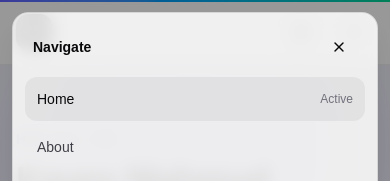
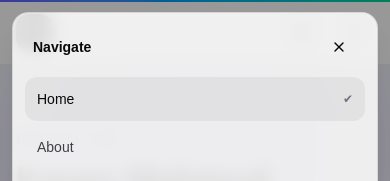
Before and after one commit to kayesmahmud30/Portfolio, a Next.js app: page / in a window 390 px wide. Both pictures are taken after a click on the button 354 px from the left and 32 px from the top of the page. Shown: the top 181 px of the page. Built offline with nearby package versions, Linux system fonts and the light colour scheme.

Commit message:
Added some new change for active nav links

```diff
--- a/src/components/Navbar.jsx
+++ b/src/components/Navbar.jsx
@@ -150,7 +150,7 @@ export default function Navbar() {
                     >
                       <span>{l.label}</span>
                       {isActive ? (
-                        <span className="text-xs text-zinc-500 dark:text-zinc-400">Active</span>
+                        <span className="text-xs text-zinc-500 dark:text-zinc-400">✔</span>
                       ) : null}
                     </button>
                   );
```
